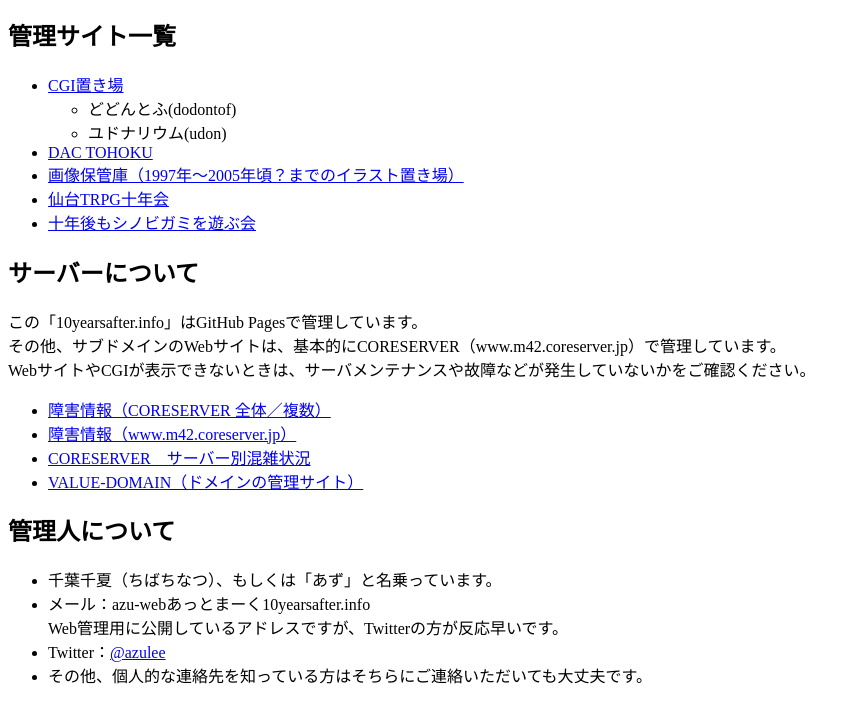
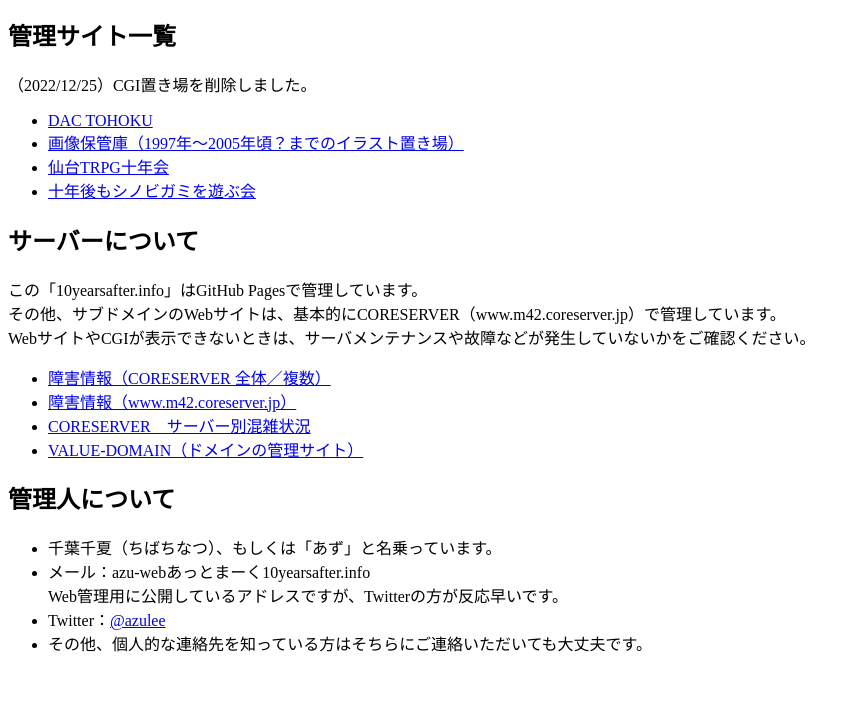
Before and after one commit to mokesura/10yearsafter.info, a plain HTML site: page index.html in a window 1280 px wide. Shown: the part 131-834 px from the top of the page, without its empty margins (0-859 px from the left). After the commit the page ends 802 px from the top, so only its background shows below. Drawn offline with Linux system fonts and the light colour scheme.

Commit message:
CGI置き場の削除

```diff
--- a/index.html
+++ b/index.html
@@ -10,13 +10,8 @@
 	<p>このページは、ドメイン「10yearsafter.info」以下で管理しているWebサイトのまとめです。<br>
 管理されていなかったりすることもあります。</p>
 	<h2>管理サイト一覧</h2>
+	<p>（2022/12/25）CGI置き場を削除しました。</p>
 	<ul>
-		<li><a href="http://cgi.10yearsafter.info/">CGI置き場</a>
-			<ul>
-				<li>どどんとふ(dodontof)</li>
-				<li>ユドナリウム(udon)</li>
-			</ul>
-		</li>
 		<li><a href="https://dac.10yearsafter.info/">DAC TOHOKU</a></li>
 		<li><a href="http://gallery.10yearsafter.info/">画像保管庫（1997年〜2005年頃？までのイラスト置き場）</a></li>
 		<li><a href="http://sendaitrpg.10yearsafter.info/">仙台TRPG十年会</a></li>
```
